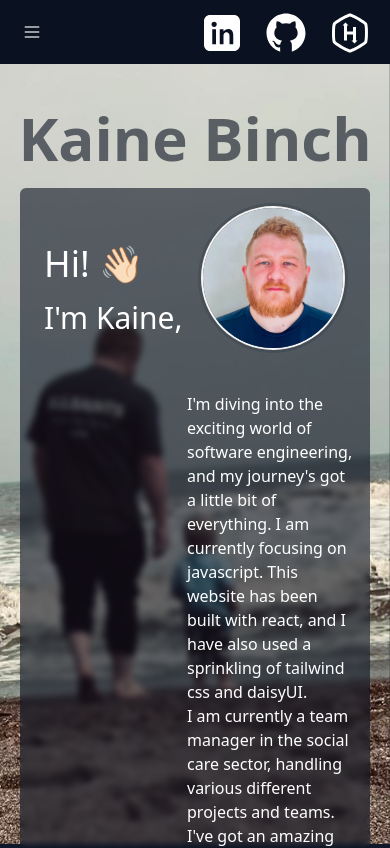
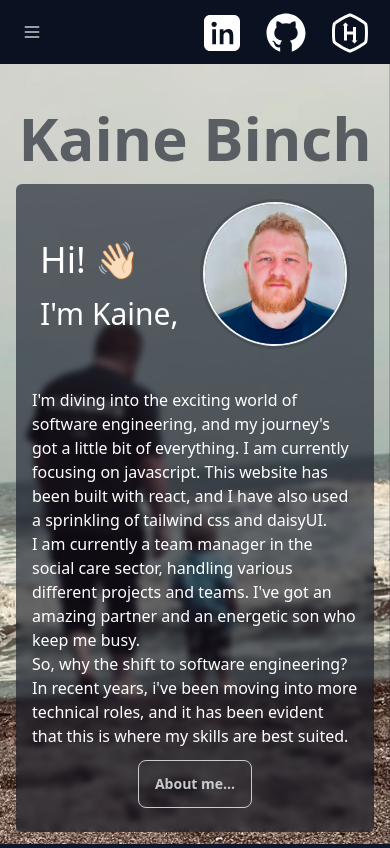
Before and after one commit to KaineBinch/KaineBinch.github.io, a React (Vite) app: page / in a window 390 px wide. Shown: the top 848 px of the page. Built offline with nearby package versions, Linux system fonts and the light colour scheme.

Commit message:
chore: improved mobile layout

```diff
--- a/src/pages/homePage.jsx
+++ b/src/pages/homePage.jsx
@@ -66,7 +66,7 @@ const HomePage = () => {
         Kaine Binch
       </h1>
       <div
-        className="bg-base-300 bg-opacity-60 rounded-md backdrop-blur-[3px] m-5 max-w-screen-lg h-full pb-14"
+        className="bg-base-300 bg-opacity-60 rounded-md backdrop-blur-[3px] mx-4 mt-4 max-w-screen-lg h-full pb-[24px]"
         style={styles.box}
       >
         <div className="flex flex-col text-white">
@@ -86,9 +86,9 @@ const HomePage = () => {
             </div>
           </div>
           <div className="flex">
-            <div className="flex-1" />
+            <div className="md:flex-1" />
             <div
-              className="flex flex-col flex-1 text-left pr-4 md:pr-8 items-center"
+              className="flex flex-col flex-1 text-left pr-4 md:pr-8 md:pl-0 items-center pl-4"
               style={styles.rightText}
             >
               <p>
```
